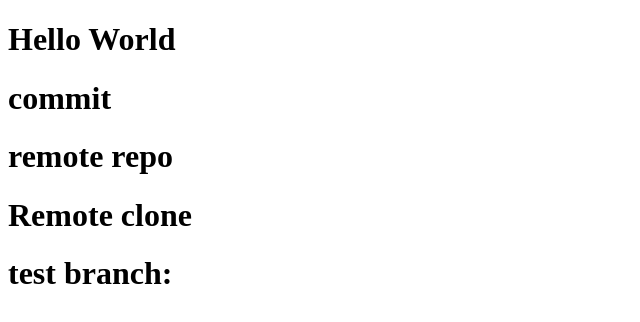
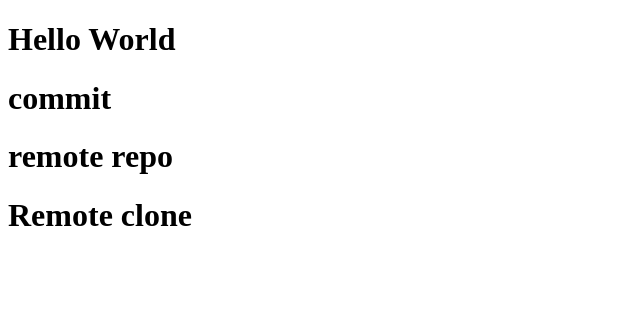
Before and after one commit to minhluan208/git, a plain HTML site: page index.html in a window 1280 px wide. Shown: the whole page, without its empty margins (0-640 px from the left). Drawn offline with Linux system fonts and the light colour scheme.

Commit message:
luu lai nha

```diff
--- a/index.html
+++ b/index.html
@@ -11,7 +11,7 @@
     <h1>commit</h1>
     <h1>remote repo</h1>
     <h1>Remote clone</h1>
-    <h1>test branch:</h1>
+    <h1></h1>
 
 </body>
 </html>
```
Also changed, not shown: contact.html (+0 -1 lines).
